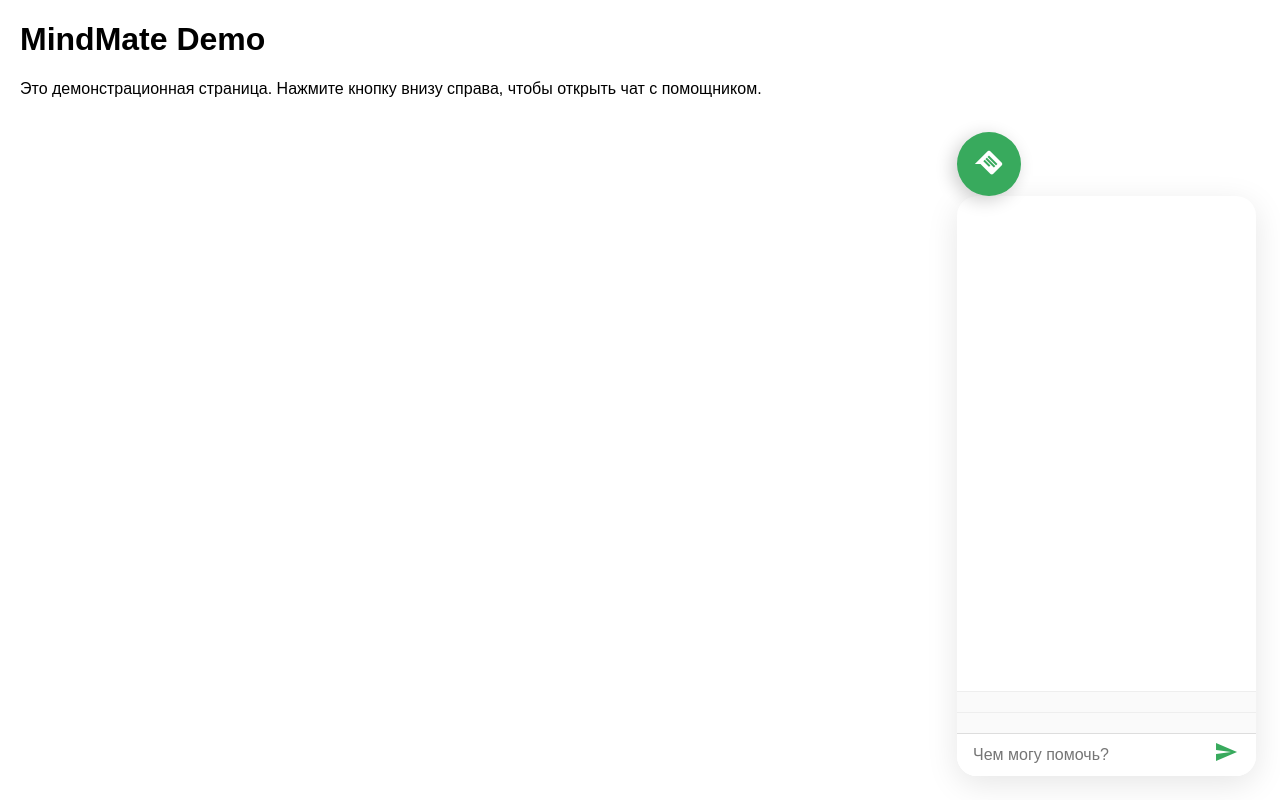
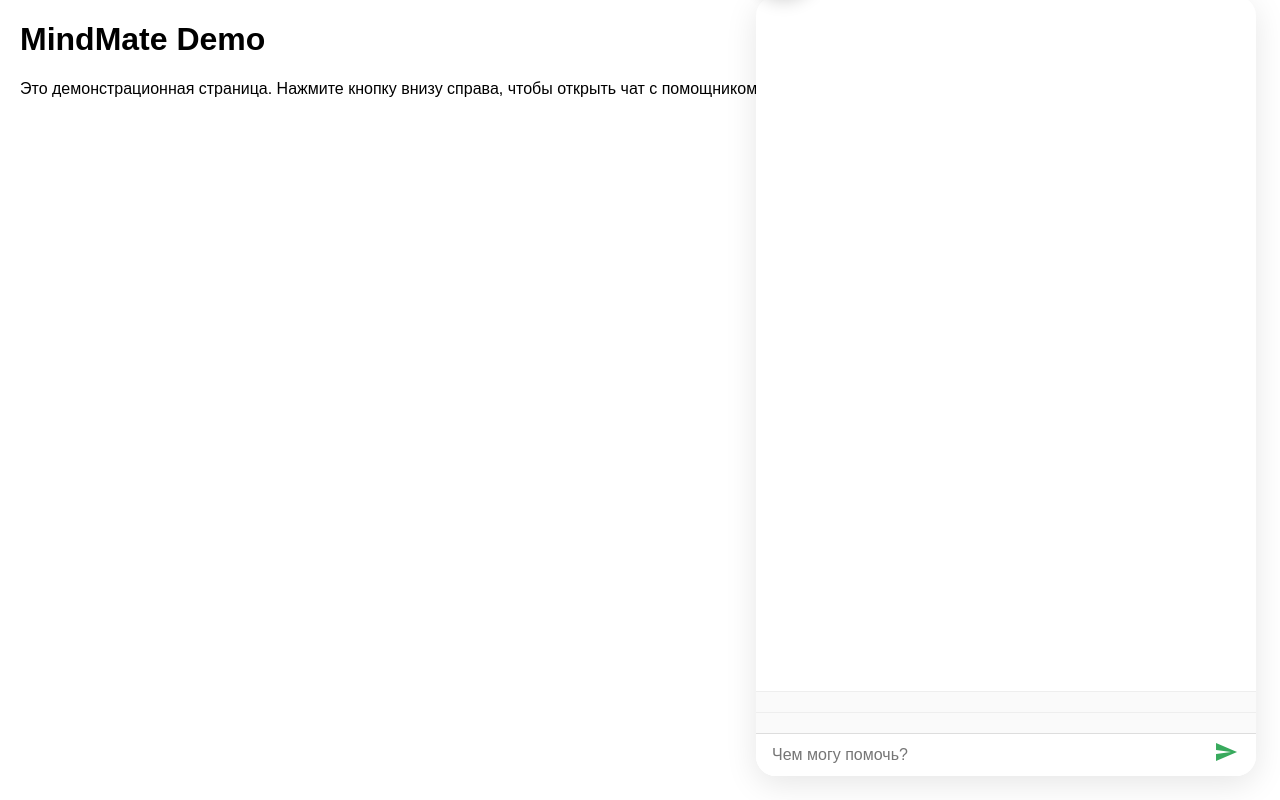
Before and after one commit to v3new/mindmate-demo, a website: page public/index.html in a window 1280 px wide. Both pictures are taken after a click on the button "chat". Drawn offline with nearby package versions, Linux system fonts and the light colour scheme; no server answers.

```diff
--- a/public/widget.css
+++ b/public/widget.css
@@ -34,7 +34,7 @@
 /* Панель */
 #chat-panel {
   width: 100%;
-  max-width: 420px;
+  max-width: 100px;
   height: 0;
   overflow: hidden;
   background: #fff;
@@ -45,7 +45,9 @@
   transition: height 0.3s ease;
 }
 #chat-panel.open {
-  height: 580px;
+  max-width: 500px;
+  height: 780px;
+  width: 500px;
 }
 @media (max-width: 600px) {
   #chat-panel.open {
@@ -62,6 +64,8 @@
   padding: 16px;
   overflow-y: auto;
   scroll-behavior: smooth;
+  display: flex;
+  flex-direction: column;
 }
 .msg {
   margin: 8px 0;
@@ -70,10 +74,11 @@
   max-width: 80%;
   font-size: 15px;
   line-height: 1.5;
+  width: fit-content;
 }
 .msg.user {
   background-color: #e8dcff;
-  align-self: flex-end;
+  margin-left: auto;
   color: #333;
 }
 .msg.bot {
--- a/public/widget.js
+++ b/public/widget.js
@@ -41,6 +41,15 @@
   const input     = container.querySelector('#chat-input');
   const sendBtn   = container.querySelector('#chat-send');
 
+  // Функция для обновления видимости блока сценариев
+  function updateScenariosVisibility() {
+    if (messages.childElementCount > 0) {
+      scenarios.style.display = 'none';
+    } else {
+      scenarios.style.display = '';
+    }
+  }
+
   // Открытие/закрытие виджета
   fab.addEventListener('click', () => {
     panel.classList.toggle('open');
@@ -51,7 +60,7 @@
     }
   });
 
-  // Скрываем сценарии при вводе
+  // Скрываем сценарии при вводе текста
   input.addEventListener('input', () => {
     const hasText = input.value.trim().length > 0;
     scenarios.style.opacity = hasText ? '0' : '1';
@@ -74,19 +83,22 @@
         scenarios.appendChild(btn);
       });
     } catch (e) {
-      console.error(e);
+      console.error('Failed to load scenarios:', e);
     }
   }
 
-  // Отправка сообщения кликом и Enter
+  // Отправка сообщения по кнопке и Enter
   sendBtn.addEventListener('click', onSend);
-  input.addEventListener('keydown', e => { if (e.key === 'Enter') onSend(); });
+  input.addEventListener('keydown', e => {
+    if (e.key === 'Enter') onSend();
+  });
 
   function onSend() {
     const text = input.value.trim();
     if (!text) return;
     addMessage(text, 'user');
     input.value = '';
+    // после отправки сбрасываем opacity, pointerEvents
     scenarios.style.opacity = '1';
     scenarios.style.pointerEvents = 'auto';
     send(text);
@@ -98,22 +110,23 @@
     div.className = `msg ${from}`;
 
     if (from === 'bot' && window.marked) {
-      // рендерим Markdown
+      // рендерим Markdown-ответ
       div.innerHTML = marked.parse(text);
     } else {
-      // обычный текст (пользовательские сообщения)
+      // текст пользователя или без Markdown
       div.textContent = text;
     }
 
     messages.appendChild(div);
     scrollToBottom();
+    updateScenariosVisibility();
   }
 
   function scrollToBottom() {
     messages.scrollTop = messages.scrollHeight;
   }
 
-  // Основная отправка на сервер и получение ответа
+  // Основная логика отправки/приёма чата
   async function send(text) {
     try {
       const res = await fetch('/api/chat', {
@@ -123,7 +136,7 @@
       });
       const data = await res.json();
 
-      // добавляем ответ бота
+      // ответ бота
       addMessage(data.reply, 'bot');
 
       // быстрые подсказки
@@ -139,9 +152,10 @@
         quick.appendChild(b);
       });
     } catch (e) {
-      console.error(e);
+      console.error('Chat send error:', e);
     }
   }
 
-  loadScenarios();
+  // Инициализация: загрузка сценариев и установка видимости
+  loadScenarios().then(updateScenariosVisibility);
 })();
```
